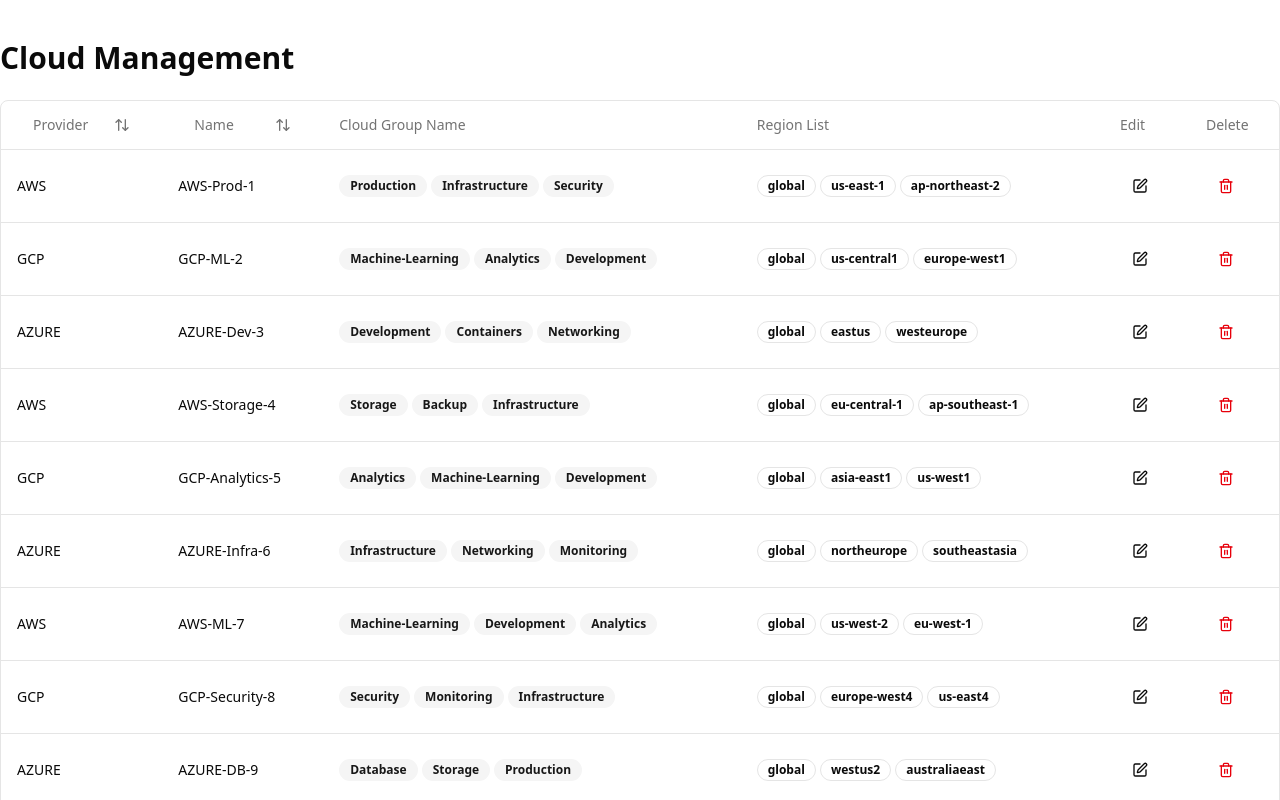
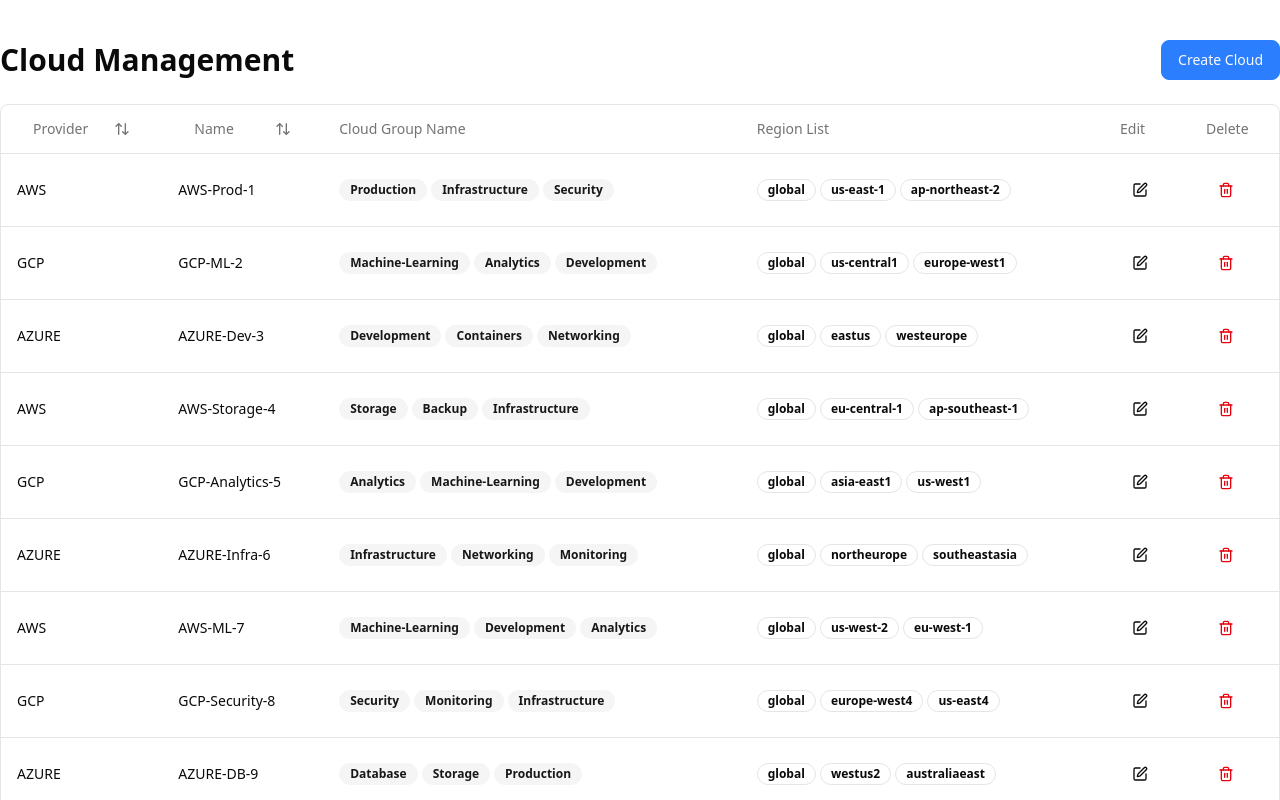
Before and after one commit to mauvpark/tatum-frontend, a Next.js app: page / in a window 1280 px wide. Shown: the top 800 px of the page. Built offline with nearby package versions, Linux system fonts and the light colour scheme.

Commit message:
클라우드 생성 버튼 추가

```diff
--- a/app/page.tsx
+++ b/app/page.tsx
@@ -81,7 +81,12 @@
 
 	return (
 		<div className="container mx-auto py-10">
-			<h1 className="text-3xl font-bold mb-6">Cloud Management</h1>
+			<div className="flex justify-between items-center mb-6">
+				<h1 className="text-3xl font-bold">Cloud Management</h1>
+				<Button className="bg-blue-500 hover:bg-white hover:text-blue-500 transition-colors border border-blue-500">
+					Create Cloud
+				</Button>
+			</div>
 
 			<div className="rounded-md border">
 				<Table>
```
